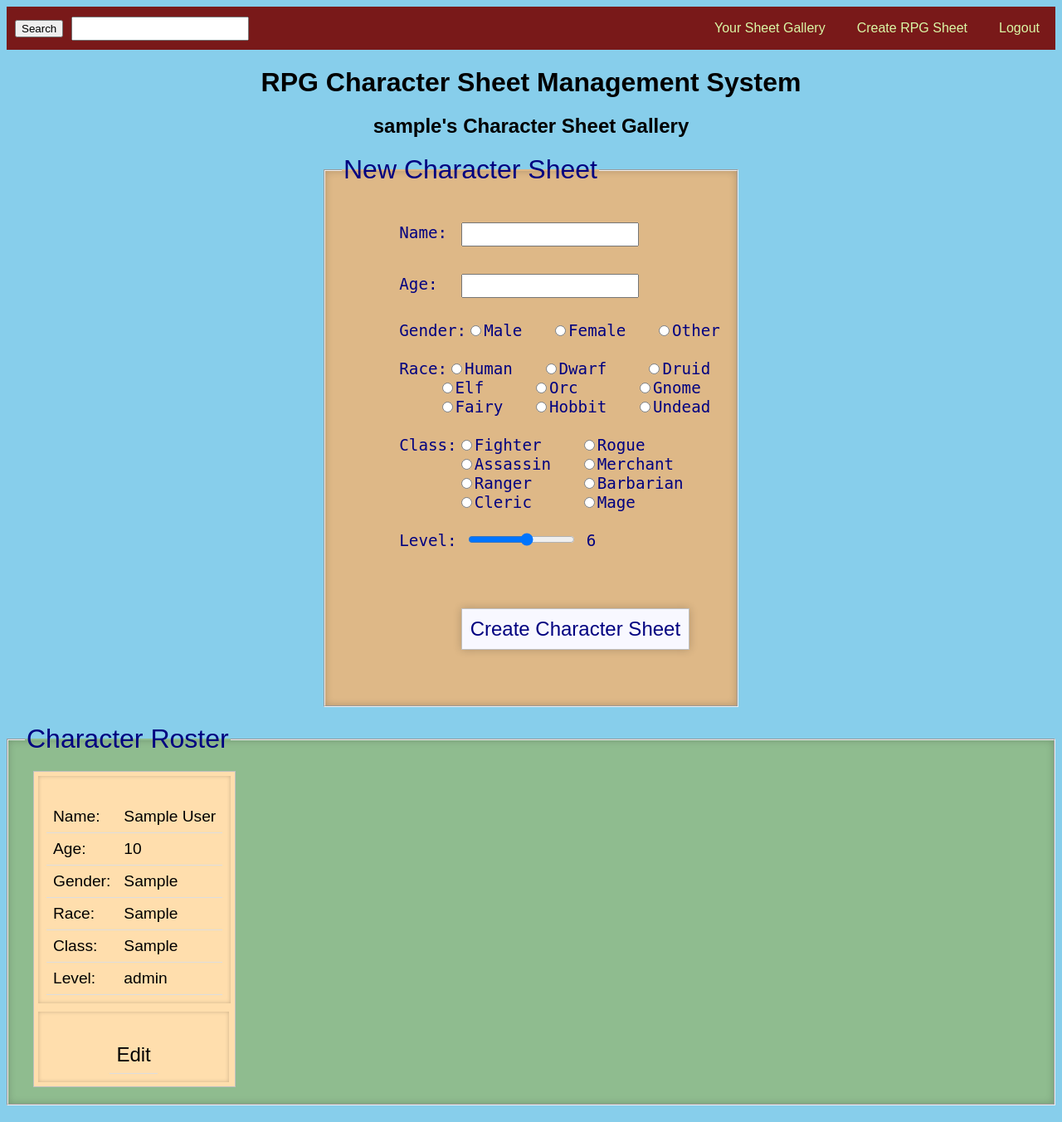
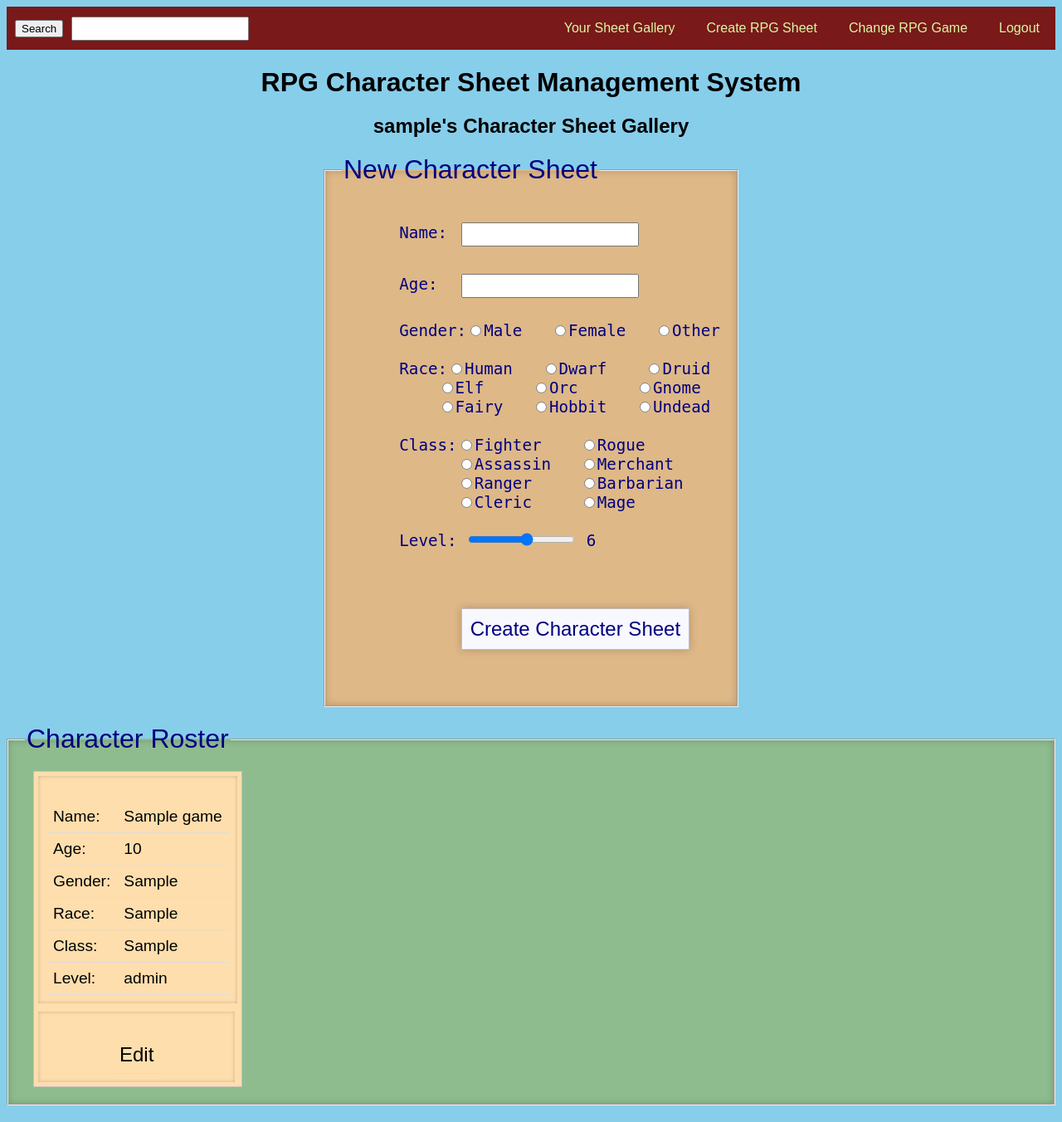
Before and after one commit to SmoCloud/RPG-Character-Sheets-Webapp, a PHP site: page /gallery.php in a window 1280 px wide. Shown: the whole page at 83% size. Run offline with PHP 8.4, Linux system fonts and the light colour scheme; the visitor is signed in with stand-in values (Sample User, id 1); tables that the repository leaves empty or names only in its code hold one stand-in row (values such as "Sample post").

Commit message:
(WIP) - Queries now only show results for character sheets made for the game that is chosen on the index page. Login is required before viewing/creating character sheets.

```diff
--- a/gallery.php
+++ b/gallery.php
@@ -9,7 +9,11 @@
   }
   if(isset($_POST['logout']) && $_POST['logout']) {
     logout_user();
-    header('Location: login.php');
+    header('Location: index.php');
+    exit;
+  }
+  if(isset($_POST['change-game']) && $_POST['change-game']) {
+    header('Location: index.php');
     exit;
   }
   # Testing lab computer can change repo
@@ -149,14 +153,15 @@
 <body>
   <section class="border">
     <div class="searchbar">
-      <form action="index.php" method="POST" class="search-form">
+      <form action="gallery.php" method="POST" class="search-form">
         <input type="submit" value="Search">
         <input type="text" id="search" name="search" required>
       </form>
     </div>
     <div class="navbar">
-      <form action="index.php" method="post">
+      <form action="gallery.php" method="post">
         <button type="submit" name="logout" value="true">Logout</button>
+        <button type="submit" name="change-game" value="true">Change RPG Game</button>
         <button type="submit" name="create-sheet" value="true">Create RPG Sheet</button>
         <button type="submit" name="gallery" value="true">Your Sheet Gallery</button>
       </form>
@@ -170,7 +175,7 @@
     if (isset($_POST['delete']) && isset($_POST['cname'])) {
       $username = $_SESSION['username'];
       $cname  = $pdo->quote($_POST['cname']);
-      $query  = "DELETE char_sheets FROM char_sheets JOIN users ON char_sheets.uid=users.id WHERE cname=$cname";
+      $query  = "DELETE char_sheets FROM char_sheets JOIN users ON char_sheets.uid=users.id JOIN games ON char_sheets.gid = games.id WHERE cname=$cname";
       $result = $pdo->query($query);
       echo "<h4 style='text-align: center;'>Character ".$cname." removed from ".$username."'s Gallery.</h4>";
     }
@@ -199,7 +204,7 @@
         $level    = $pdo->quote($_POST['level']);
         $id       = $pdo->quote($_POST['edit-id']);
 
-        $query    = "UPDATE char_sheets JOIN users ON char_sheets.uid = users.id
+        $query    = "UPDATE char_sheets JOIN users ON char_sheets.uid = users.id JOIN games ON char_sheets.gid = games.id
                       SET cname=$cname, age=$age, gender=$gender, race=$race, class=$class, level=$level WHERE cid=$id AND uid=$user_id";
         $result = $pdo->query($query);
         echo "<h4>Character ".$cname." updated in ".$username."'s Gallery.</h4>";
@@ -215,20 +220,21 @@
       $username = $_SESSION['username'];
       $cname    = $pdo->quote($_POST['cname']);
       $user_id  = $pdo->quote($_SESSION['user_id']);
+      $game_id  = $pdo->quote($_SESSION['game_id']);
       $age      = $pdo->quote($_POST['age']);
       $gender   = $pdo->quote($_POST['gender']);
       $race     = $pdo->quote($_POST['race']);
       $class    = $pdo->quote($_POST['char-class']);
       $level    = $pdo->quote($_POST['level']);
 
-      $query    = "INSERT INTO char_sheets (cname, uid, age, gender, race, class, level) VALUES ($cname, $user_id, $age, $gender, $race, $class, $level)";
+      $query    = "INSERT INTO char_sheets (cname, uid, gid, age, gender, race, class, level) VALUES ($cname, $user_id, $game_id, $age, $gender, $race, $class, $level)";
       $result = $pdo->query($query);
       echo "<h4>Character ".$cname." added to ".$username."'s Gallery.</h4>";
     }
     if ((isset($_POST['create-sheet']) && $_POST['create-sheet']) || (!isset($_POST['create-sheet']) && !isset($_POST['gallery']))) {
       echo <<<_END
             <div class="container">
-              <form action="index.php" method="post" autocomplete="off">
+              <form action="gallery.php" method="post" autocomplete="off">
                 <fieldset id="add">
                   <legend>New Character Sheet</legend>
                   <pre>
@@ -262,16 +268,17 @@
       $user_id = $_SESSION['user_id'];
       if(isset($_POST['search']) && !empty($_POST['search'])) {
         $search = $pdo->quote("%".$_POST['search']."%");
-        $query  = "SELECT * FROM char_sheets JOIN users ON char_sheets.uid = users.id WHERE cname like $search AND uid=$user_id";
+        $query  = "SELECT * FROM char_sheets JOIN users ON char_sheets.uid = users.id JOIN games ON char_sheets.gid = games.id WHERE cname like $search AND uid=$user_id";
         $result = $pdo->query($query);
 
       } else {
-        $query  = "SELECT * FROM char_sheets JOIN users ON char_sheets.uid = users.id WHERE uid=$user_id";
+        $query  = "SELECT * FROM char_sheets JOIN users ON char_sheets.uid = users.id JOIN games ON char_sheets.gid = games.id WHERE uid=$user_id";
         $result = $pdo->query($query);
       }
       while ($row = $result->fetch()) {
         $id = htmlspecialchars($row['cid']);
         $ud = htmlspecialchars($row['uid']);
+        $gd = htmlspecialchars($row['gid']);
         $r0 = htmlspecialchars($row['cname']);
         $r1 = htmlspecialchars($row['age']);
         $r2 = htmlspecialchars($row['gender']);
@@ -283,7 +290,7 @@
         } else {
           echo <<<_END
           <div class="homes">
-          <form action='index.php' method='post'>
+          <form action='gallery.php' method='post'>
           <button id='delete-btn' type='submit' name='delete' value=$id onclick="return confirm('Are you sure you want to delete $r0?')">
             <table>
               <tr>
--- a/login.php
+++ b/login.php
@@ -14,7 +14,7 @@
             if (login_user($pdo, $username, $password) && !isset($_SESSION['game_id'])) {
                 header('Location: index.php');
                 exit;
-            } elseif(login_user($pdo, $username, $password) && !isset($_SESSION['game_id'])) {
+            } elseif(login_user($pdo, $username, $password) && isset($_SESSION['game_id'])) {
                 header('Location: gallery.php');
                 exit;
             } else {
```
